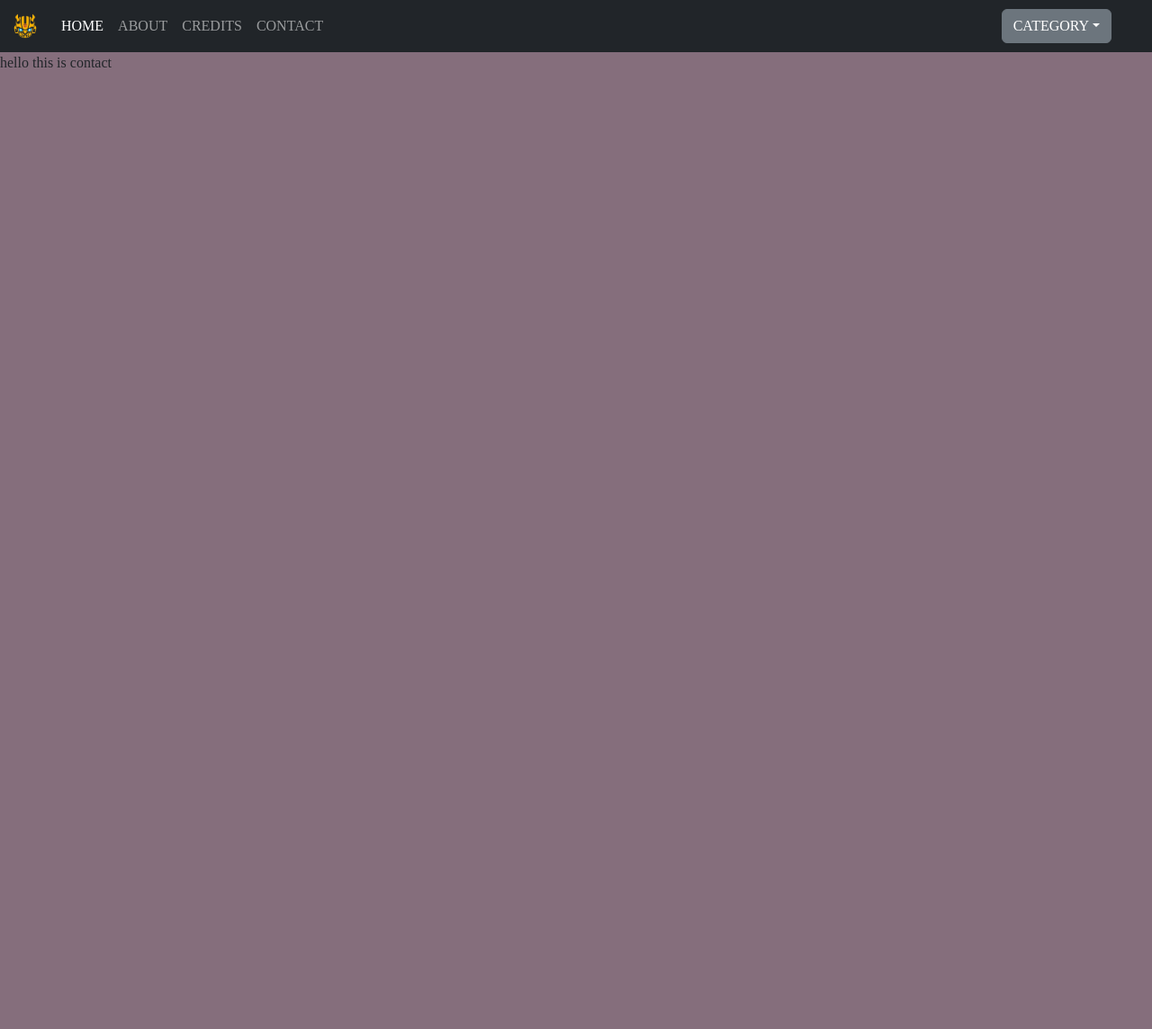
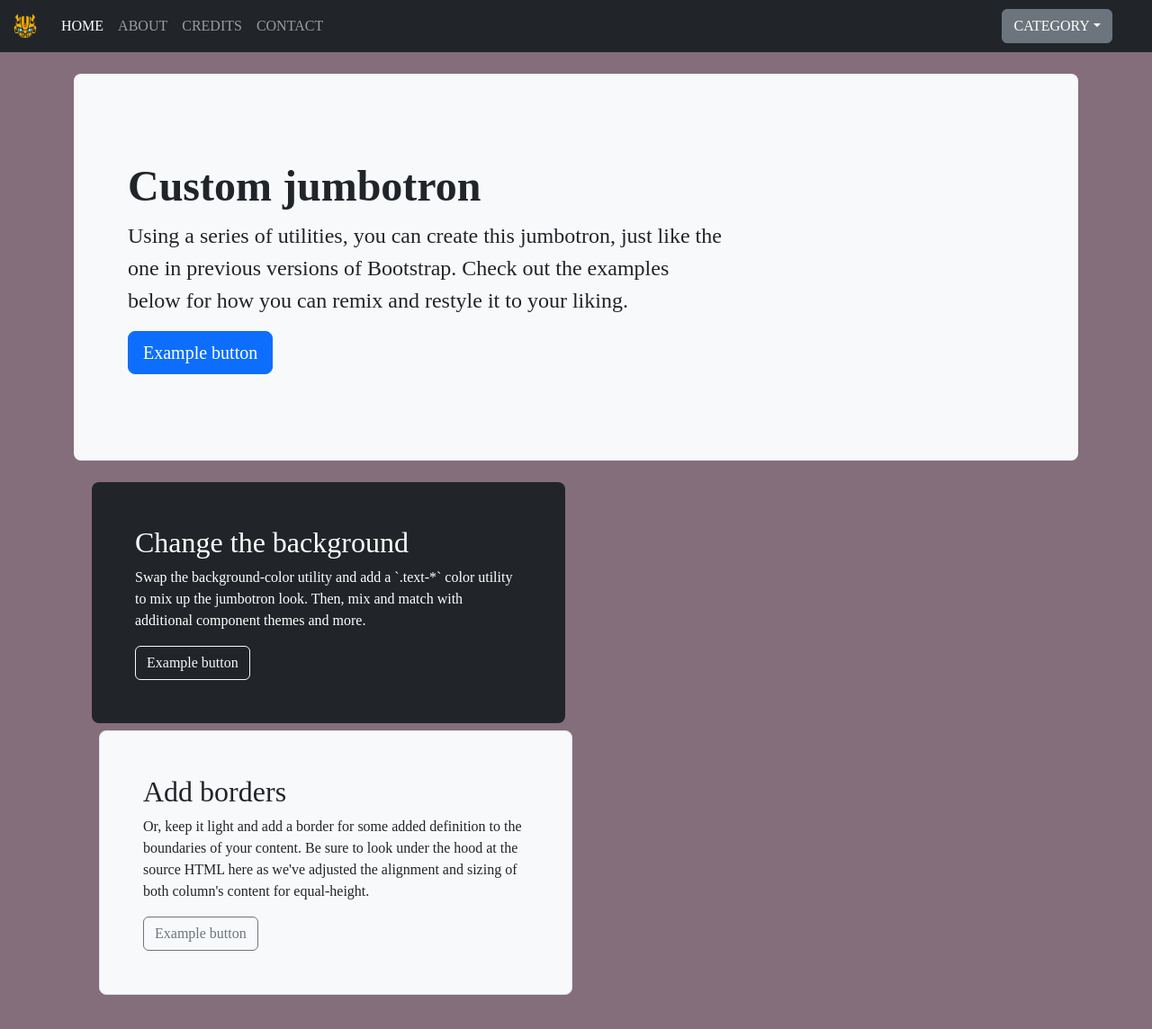
Before and after one commit to LakshayKumar9347/Fox-News, a React (Create React App) app: page /contact in a window 1280 px wide. Shown: the whole page at 90% size. Before the commit the page ends 800 px from the top, so only its background shows below. Built offline with nearby package versions, Linux system fonts and the light colour scheme.

Commit message:
commint for uploading the code changes
the category feature is in underconstruction

```diff
--- a/src/App.js
+++ b/src/App.js
@@ -4,21 +4,33 @@ import News from './components/News'
 import About from './components/About'
 import Credits from './components/Credits'
 import Contact from './components/Contact'
-import { Routes,Route } from 'react-router-dom'
+import { Routes, Route } from 'react-router-dom'
 
 export default class App extends Component {
+  //todo Using State t Achieve category Chances Reflect To Pages
+  constructor() {
+    super()
+    this.state = {
+      category: 'default'
+    }
+  }
+  captureCategory = (id) => {
+    console.log(id)
+    this.setState({category:id})
+  };
   render() {
+    console.log("This is Current Category Value",this.state.category);
     document.body.style.backgroundColor = 'rgb(133, 110, 124)'
     document.body.style.fontFamily = 'Montserrat'
     return (
       <>
-        <NavBar />
-       <Routes>
-       <Route path='/' element={<News />} />
-        <Route path='/about' element={<About />} />
-        <Route path='/credits' element={<Credits />} />
-        <Route path='/contact' element={<Contact />} />
-       </Routes>
+        <NavBar getId={this.captureCategory} />
+        <Routes>
+          <Route path='/' element={<News category={this.state.category} />} />
+          <Route path='/about' element={<About />} />
+          <Route path='/credits' element={<Credits />} />
+          <Route path='/contact' element={<Contact />} />
+        </Routes>
       </>
     )
   }
--- a/src/components/About.js
+++ b/src/components/About.js
@@ -3,7 +3,14 @@ import React, { Component } from 'react'
 export default class About extends Component {
   render() {
     return (
-      <div>hello this is about</div>
+
+      <div className="col-md-6 m-2">
+      <div className="h-100 p-5 bg-body-tertiary border rounded-3">
+        <h2>Add borders</h2>
+        <p>Or, keep it light and add a border for some added definition to the boundaries of your content. Be sure to look under the hood at the source HTML here as we've adjusted the alignment and sizing of both column's content for equal-height.</p>
+        <button className="btn btn-outline-secondary" type="button">Example button</button>
+      </div>
+    </div>
     )
   }
 }
--- a/src/components/Contact.js
+++ b/src/components/Contact.js
@@ -3,7 +3,34 @@ import React, { Component } from 'react'
 export default class Contact extends Component {
   render() {
     return (
-      <div>hello this is contact</div>
+
+        <div className="container py-4">
+          <div className="p-5 mb-4 bg-body-tertiary rounded-3">
+            <div className="container-fluid py-5">
+              <h1 className="display-5 fw-bold">Custom jumbotron</h1>
+              <p className="col-md-8 fs-4">Using a series of utilities, you can create this jumbotron, just like the one in previous versions of Bootstrap. Check out the examples below for how you can remix and restyle it to your liking.</p>
+              <button className="btn btn-primary btn-lg" type="button">Example button</button>
+            </div>
+          </div>
+
+          <div className="row align-items-md-stretch m-2">
+            <div className="col-md-6">
+              <div className="h-100 p-5 text-bg-dark rounded-3">
+                <h2>Change the background</h2>
+                <p>Swap the background-color utility and add a `.text-*` color utility to mix up the jumbotron look. Then, mix and match with additional component themes and more.</p>
+                <button className="btn btn-outline-light" type="button">Example button</button>
+              </div>
+            </div>
+
+            <div className="col-md-6 m-2">
+              <div className="h-100 p-5 bg-body-tertiary border rounded-3">
+                <h2>Add borders</h2>
+                <p>Or, keep it light and add a border for some added definition to the boundaries of your content. Be sure to look under the hood at the source HTML here as we've adjusted the alignment and sizing of both column's content for equal-height.</p>
+                <button className="btn btn-outline-secondary" type="button">Example button</button>
+              </div>
+            </div>
+          </div>
+        </div>
     )
   }
 }
--- a/src/components/Credits.js
+++ b/src/components/Credits.js
@@ -3,7 +3,17 @@ import React, { Component } from 'react'
 export default class Credits extends Component {
   render() {
     return (
-      <div>Hello this is credits</div>
+      <div className="container w-70 h-40">
+        <div className="row align-items-md-stretch m-2">
+          <div className="col-md-6">
+            <div className="p-5 text-bg-dark rounded-3">
+              <h2>Change the background</h2>
+              <p>Swap the background-color utility and add a `.text-*` color utility to mix up the jumbotron look. Then, mix and match with additional component themes and more.</p>
+              <button className="btn btn-outline-light" type="button">Example button</button>
+            </div>
+          </div>
+        </div>
+      </div>
     )
   }
 }
--- a/src/components/NavBar.js
+++ b/src/components/NavBar.js
@@ -4,6 +4,7 @@ import { Link } from 'react-router-dom'
 
 export default class NavBar extends Component {
     render() {
+        let { getId } = this.props
         return (
             <div>
         <nav className="navbar navbar-expand-lg navbar-dark bg-dark">
@@ -12,10 +13,10 @@ export default class NavBar extends Component {
                 <button className="navbar-toggler" type="button" data-bs-toggle="collapse" data-bs-target="#navbarNav" aria-controls="navbarNav" aria-expanded="false" aria-label="Toggle navigation">
                     <span className="navbar-toggler-icon"></span>
                 </button>
-        <div className="collapse navbar-collapse" id="navbarNav">
+                <div className="collapse navbar-collapse  justify-content-between" id="navbarNav">
                     <ul className="navbar-nav">
                         <li className="nav-item">
-                  <Link className="nav-link active" aria-current="page"  to='/'>HOME</Link>
+                            <Link className="nav-link active" aria-current="page" to='/'>HOME</Link>
                         </li>
                         <li className="nav-item">
                             <Link className="nav-link" to='/about'>ABOUT</Link>
@@ -27,21 +28,21 @@ export default class NavBar extends Component {
                             <Link className="nav-link" to='/contact'>CONTACT</Link>
                         </li>
                     </ul>
-        </div>
-    </div>
 
-    <div className="dropdown" style={{ margin: "0 2.8rem" }}>
                     {/* //todo testing drop down */}
+                    <div className="dropdown" style={{ margin: " 0 2rem 0 0" }}>
                         <button className="btn btn-secondary dropdown-toggle " type="button" data-bs-toggle="dropdown" aria-expanded="false">
                             CATEGORY
                         </button>
-        <ul className="dropdown-menu">
-            <li><a className="dropdown-item" href="/">BUSINESS</a></li>
-            <li><a className="dropdown-item" href="/">ENTERTAINMENT</a></li>
-            <li><a className="dropdown-item" href="/">SCIENCE</a></li>
-            <li><a className="dropdown-item" href="/">SPORTS</a></li>
-            <li><a className="dropdown-item" href="/">TECHNOLOGY</a></li>
+                        <ul className="dropdown-menu" style={{ cursor: "pointer" }}>
+                            <li onClick={() => getId('business')} id='business' className="dropdown-item">BUSINESS</li>
+                            <li onClick={() => getId('entertainment')} id='entertainment' className="dropdown-item">ENTERTAINMENT</li>
+                            <li onClick={() => getId('science')} id='science' className="dropdown-item">SCIENCE</li>
+                            <li onClick={() => getId('sports')} id='sports' className="dropdown-item">SPORTS</li>
+                            <li onClick={() => getId('technology')} id='technology' className="dropdown-item">TECHNOLOGY</li>
                         </ul>
+                    </div>
+                </div>
             </div>
         </nav>
             </div>
--- a/src/components/News.js
+++ b/src/components/News.js
@@ -15,9 +15,9 @@ export default class News extends Component {
         }
     }
     //todo  Code to fetch Api from server
-    async fetchDataFromApi(category,number) {
+    fetchDataFromApi = async (category, number) => {
         try {
-            let url = `https://newsapi.org/v2/top-headlines?country=in&category=${category?category:''}&apiKey=dd30967d1d854b799d75da5a94a311c2&page=${number?number:1}&pagesize=7`
+            let url = `https://newsapi.org/v2/top-headlines?country=in&category=${category ? category : ''}&apiKey=dd30967d1d854b799d75da5a94a311c2&page=${number ? number : 1}&pagesize=7`
             this.setState({ loading: true })
             let data = await fetch(url)
             let parsedData = await data.json()
@@ -30,27 +30,36 @@ export default class News extends Component {
             return new Error("Unable To fetch data", Error)
         }
     }
-    componentDidMount = () => {
+    runOnFirstRender=()=>{
         let page = this.state.page
-        this.fetchDataFromApi("",page)
-        console.log("Component Is Mounted🤍")
+            this.fetchDataFromApi("", page)
+            console.log("runOnfirstRender Is Mounted🤍")
     }
-    handlePrevClick =() => {
+    // componentDidMount = () => {
+    //     let page = this.state.page
+    //     this.fetchDataFromApi("", page)
+    //     console.log("Component Is Mounted🤍")
+    // }
+    handlePrevClick = () => {
         console.log("Previous Button Clicked👆🏻")
         this.setState({ page: this.state.page - 1 })
         let pageIncrement = this.state.page - 1
-        this.fetchDataFromApi("",pageIncrement)
+        this.fetchDataFromApi("", pageIncrement)
     }
     handleNextClick = async () => {
         console.log("Next Button Clicked👆🏻")
         this.setState({ page: this.state.page + 1 })
         let pageIncrement = this.state.page + 1
-        this.fetchDataFromApi("",pageIncrement)
-    }
-    handleCategorySports=()=>{
-        this.fetchDataFromApi("sports",1)
+        this.fetchDataFromApi("", pageIncrement)
     }
     render() {
+        let {category} = this.props
+        if (category==='default') {
+            this.runOnFirstRender()
+        }else{
+            let page = this.state.page
+            this.fetchDataFromApi(category,page)
+        }
         return (
             <>
                 <div className="container row" style={{ width: "80%", margin: "2rem auto auto auto" }}>
@@ -74,3 +83,5 @@ export default class News extends Component {
         )
     }
 }
+
+//todo Exporting Function
```
Also changed, not shown: src/components/trigger/triggerCategory.js (added, +22 -0 lines). Lines whose indentation alone changed are shown as unchanged.
